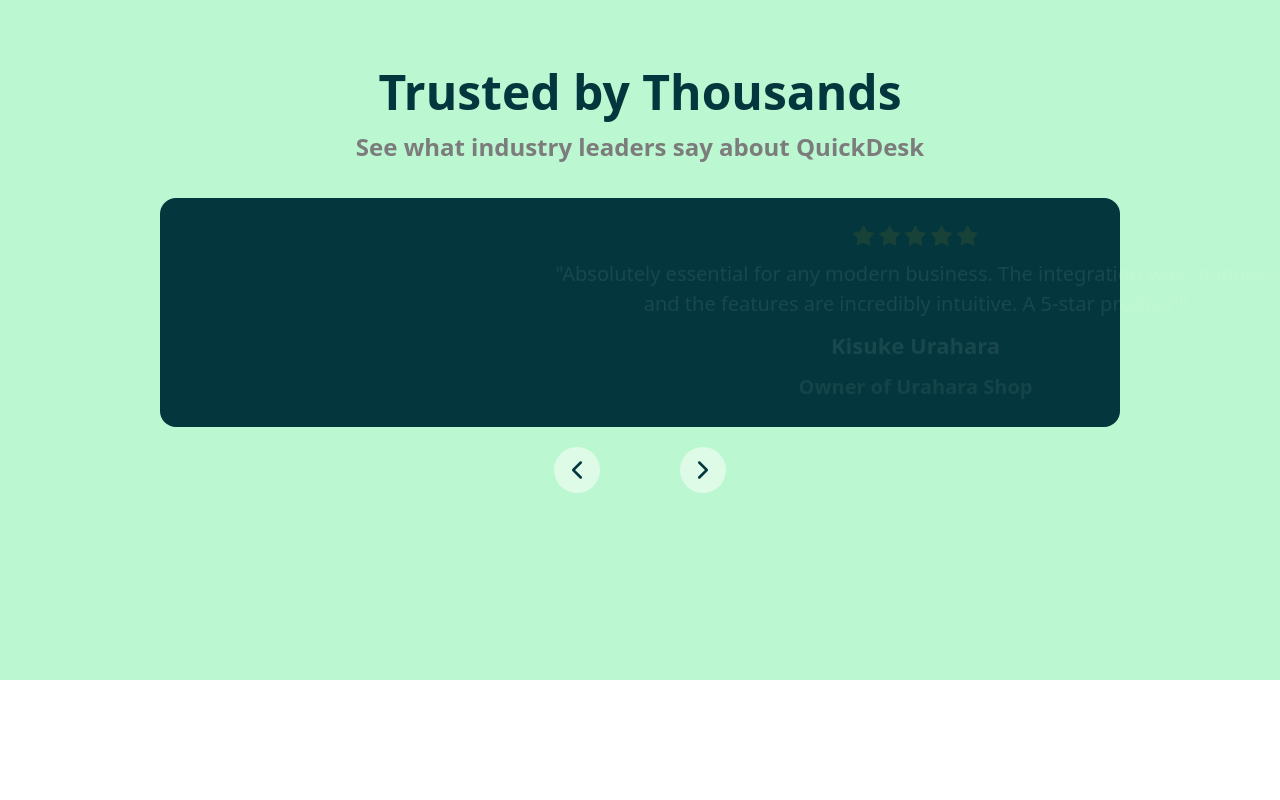
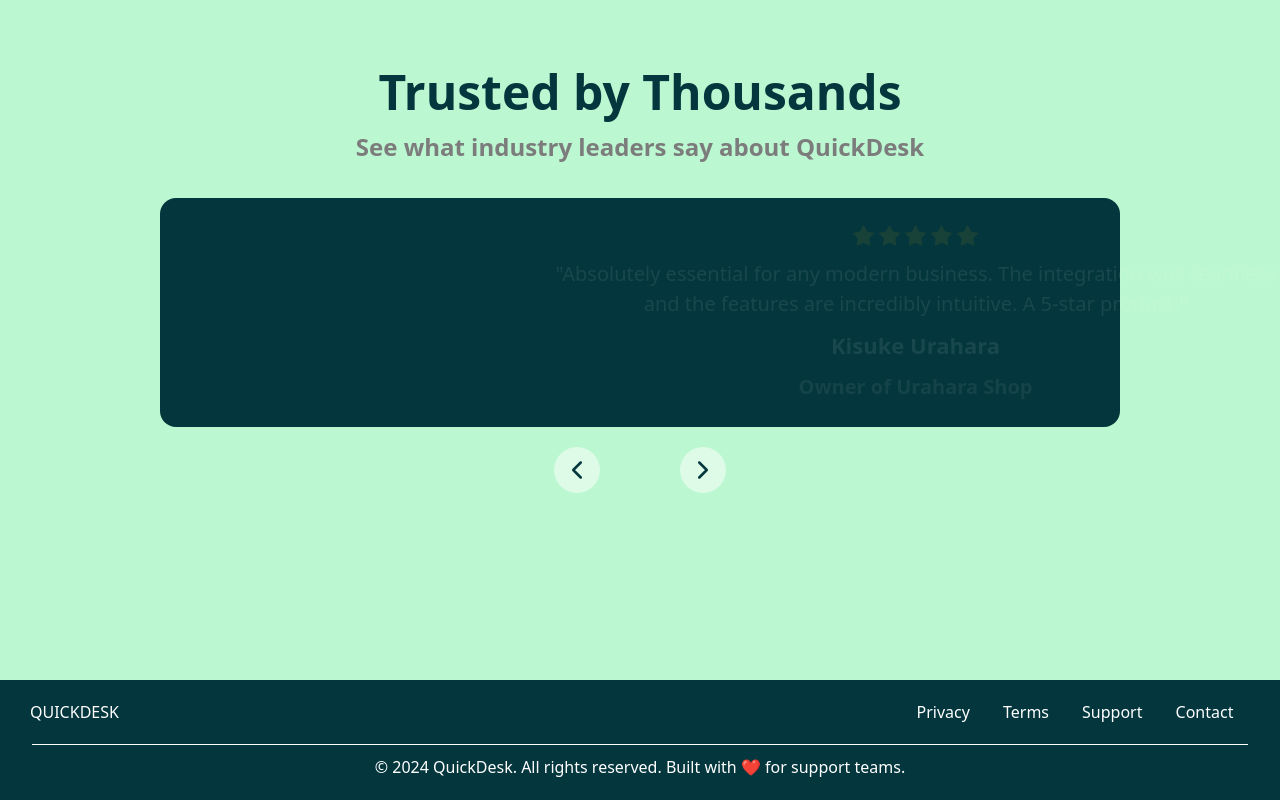
Before and after one commit to Aashiq-Edavalapati/QuickDesk, a Next.js app in the folder quick-desk-frontend/: page / in a window 1280 px wide. Shown: the part 920-1720 px from the top of the page. Before the commit the page ends 1600 px from the top, so only its background shows below. Built offline with nearby package versions, Linux system fonts and the light colour scheme.

Commit message:
Add footer for landing page

```diff
--- a/quick-desk-frontend/src/components/features/Footer.jsx
+++ b/quick-desk-frontend/src/components/features/Footer.jsx
@@ -1,8 +1,25 @@
 import React from 'react'
+import Link from 'next/link'
 
 const Footer = () => {
   return (
-    <div>Footer</div>
+    <div className='relative bg-dark-cyan flex flex-col max-w-screen h-[120px] text-white'>
+      <div className='relative flex justify-between py-[20px] px-[30px]'>
+        <div>
+          QUICKDESK
+        </div>
+        <div className='relative flex justify-around w-[350px]'>
+          <Link className='relative' href='#'>Privacy</Link>
+          <Link className='relative' href='#'>Terms</Link>
+          <Link className='relative' href='#'>Support</Link>
+          <Link className='relative' href='#'>Contact</Link>
+        </div>
+      </div>
+      <hr className='w-[95%] mx-auto'/>
+      <div className='mx-auto mt-[10px]'>
+        &copy; 2024 QuickDesk. All rights reserved. Built with ❤️ for support teams.
+      </div>
+    </div>
   )
 }
 
--- a/quick-desk-frontend/src/components/pages/LandingPage.jsx
+++ b/quick-desk-frontend/src/components/pages/LandingPage.jsx
@@ -10,7 +10,7 @@
         {/* <Hero /> */}
         <Features />
         <Testimonial />
-        {/* <Footer /> */}
+        <Footer />
     </div>
   )
 }
```
